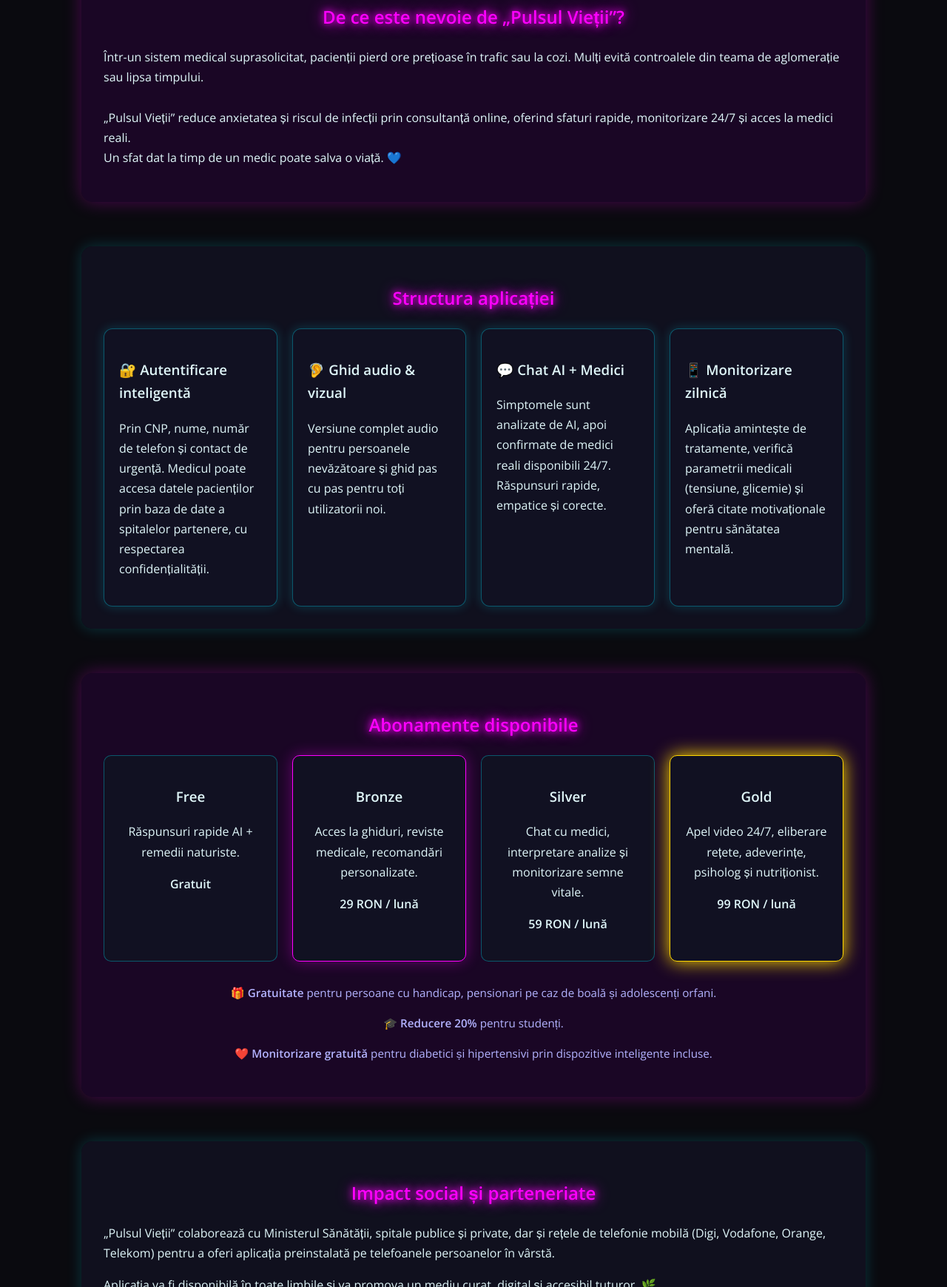
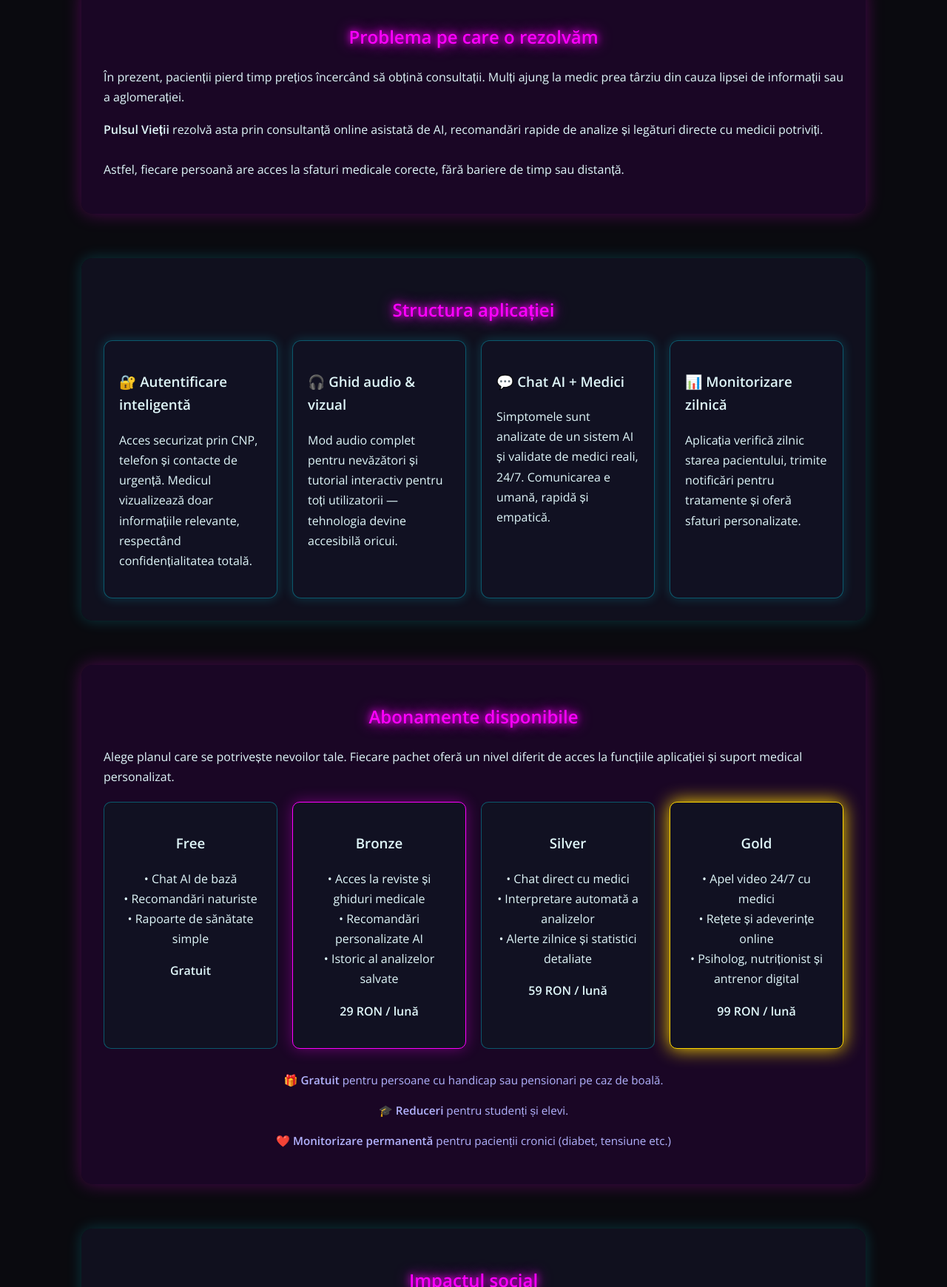
Before and after one commit to Anamaria-Toma/PulsulVietii, a plain HTML site: page index.html in a window 1280 px wide. Shown: the part 1060-2800 px from the top of the page at 74% size. Drawn offline with nearby package versions, Linux system fonts and the light colour scheme.

Commit message:
Update index.html

```diff
--- a/index.html
+++ b/index.html
@@ -17,36 +17,39 @@
     <p class="tagline">AI pentru sănătate — Inovație, grijă și accesibilitate pentru toți</p>
     <nav class="navbar">
       <a href="#despre">Despre</a>
-      <a href="#problema">Problema actuală</a>
-      <a href="#structura">Structura aplicației</a>
+      <a href="#problema">Problema</a>
+      <a href="#structura">Structură</a>
       <a href="#abonamente">Abonamente</a>
       <a href="#impact">Impact</a>
       <a href="#contact">Contact</a>
     </nav>
   </header>
 
-  <!-- HERO SECTION -->
+  <!-- HERO -->
   <section class="hero">
     <div class="hero-content">
       <h2>Inovația care salvează timp, vieți și resurse</h2>
-      <p>O aplicație care conectează pacienții, medicii și tehnologia — cu scopul de a transforma sistemul medical într-unul mai eficient și uman.</p>
-      <a href="#abonamente" class="btn primary">Află mai multe</a>
+      <p>„Pulsul Vieții” aduce împreună medici, pacienți și tehnologia AI pentru a face îngrijirea medicală mai rapidă, mai sigură și mai umană.</p>
+      <div class="buttons">
+        <a href="#abonamente" class="btn primary">Vezi abonamentele</a>
+        <a href="#contact" class="btn secondary">Devino partener</a>
+      </div>
     </div>
   </section>
 
   <!-- DESPRE -->
   <section id="despre" class="content-section">
-    <h2>Despre viitoarea noastră aplicație</h2>
-    <p><strong>Data:</strong> 16 octombrie 2025</p>
-    <p>Am ales numele <strong>„Pulsul Vieții”</strong> deoarece este ușor de memorat și transmite un mesaj universal: grija pentru fiecare bătaie de inimă. Aplicația este destinată tuturor, indiferent de vârstă sau nivel de cunoștințe digitale — pentru ca sănătatea să fie accesibilă oricui.</p>
+    <h2>Despre aplicație</h2>
+    <p><strong>Data lansării:</strong> 16 octombrie 2025</p>
+    <p>Am creat <strong>„Pulsul Vieții”</strong> pentru a transforma modul în care oamenii interacționează cu sistemul medical. Cu o interfață simplă și un nucleu AI avansat, aplicația oferă diagnosticare preliminară, planuri de tratament personalizate și conectare directă cu specialiștii potriviți.</p>
   </section>
 
-  <!-- PROBLEMA ACTUALĂ -->
+  <!-- PROBLEMA -->
   <section id="problema" class="content-section alt">
-    <h2>De ce este nevoie de „Pulsul Vieții”?</h2>
-    <p>Într-un sistem medical suprasolicitat, pacienții pierd ore prețioase în trafic sau la cozi. Mulți evită controalele din teama de aglomerație sau lipsa timpului.
-      <br><br>„Pulsul Vieții” reduce anxietatea și riscul de infecții prin consultanță online, oferind sfaturi rapide, monitorizare 24/7 și acces la medici reali.
-      <br>Un sfat dat la timp de un medic poate salva o viață. 💙</p>
+    <h2>Problema pe care o rezolvăm</h2>
+    <p>În prezent, pacienții pierd timp prețios încercând să obțină consultații. Mulți ajung la medic prea târziu din cauza lipsei de informații sau a aglomerației.</p>
+    <p><strong>Pulsul Vieții</strong> rezolvă asta prin consultanță online asistată de AI, recomandări rapide de analize și legături directe cu medicii potriviți.
+    <br><br>Astfel, fiecare persoană are acces la sfaturi medicale corecte, fără bariere de timp sau distanță.</p>
   </section>
 
   <!-- STRUCTURA -->
@@ -55,19 +58,19 @@
     <div class="grid">
       <div class="card">
         <h3>🔐 Autentificare inteligentă</h3>
-        <p>Prin CNP, nume, număr de telefon și contact de urgență. Medicul poate accesa datele pacienților prin baza de date a spitalelor partenere, cu respectarea confidențialității.</p>
+        <p>Acces securizat prin CNP, telefon și contacte de urgență. Medicul vizualizează doar informațiile relevante, respectând confidențialitatea totală.</p>
       </div>
       <div class="card">
-        <h3>🦻 Ghid audio & vizual</h3>
-        <p>Versiune complet audio pentru persoanele nevăzătoare și ghid pas cu pas pentru toți utilizatorii noi.</p>
+        <h3>🎧 Ghid audio & vizual</h3>
+        <p>Mod audio complet pentru nevăzători și tutorial interactiv pentru toți utilizatorii — tehnologia devine accesibilă oricui.</p>
       </div>
       <div class="card">
         <h3>💬 Chat AI + Medici</h3>
-        <p>Simptomele sunt analizate de AI, apoi confirmate de medici reali disponibili 24/7. Răspunsuri rapide, empatice și corecte.</p>
+        <p>Simptomele sunt analizate de un sistem AI și validate de medici reali, 24/7. Comunicarea e umană, rapidă și empatică.</p>
       </div>
       <div class="card">
-        <h3>📱 Monitorizare zilnică</h3>
-        <p>Aplicația amintește de tratamente, verifică parametrii medicali (tensiune, glicemie) și oferă citate motivaționale pentru sănătatea mentală.</p>
+        <h3>📊 Monitorizare zilnică</h3>
+        <p>Aplicația verifică zilnic starea pacientului, trimite notificări pentru tratamente și oferă sfaturi personalizate.</p>
       </div>
     </div>
   </section>
@@ -75,50 +78,57 @@
   <!-- ABONAMENTE -->
   <section id="abonamente" class="content-section alt">
     <h2>Abonamente disponibile</h2>
+    <p class="intro">Alege planul care se potrivește nevoilor tale. Fiecare pachet oferă un nivel diferit de acces la funcțiile aplicației și suport medical personalizat.</p>
+
     <div class="plans">
       <div class="plan">
         <h3>Free</h3>
-        <p>Răspunsuri rapide AI + remedii naturiste.</p>
-        <p><strong>Gratuit</strong></p>
+        <p>• Chat AI de bază<br>• Recomandări naturiste<br>• Rapoarte de sănătate simple</p>
+        <p class="price"><strong>Gratuit</strong></p>
       </div>
+
       <div class="plan highlight">
         <h3>Bronze</h3>
-        <p>Acces la ghiduri, reviste medicale, recomandări personalizate.</p>
-        <p><strong>29 RON / lună</strong></p>
+        <p>• Acces la reviste și ghiduri medicale<br>• Recomandări personalizate AI<br>• Istoric al analizelor salvate</p>
+        <p class="price"><strong>29 RON / lună</strong></p>
       </div>
+
       <div class="plan">
         <h3>Silver</h3>
-        <p>Chat cu medici, interpretare analize și monitorizare semne vitale.</p>
-        <p><strong>59 RON / lună</strong></p>
+        <p>• Chat direct cu medici<br>• Interpretare automată a analizelor<br>• Alerte zilnice și statistici detaliate</p>
+        <p class="price"><strong>59 RON / lună</strong></p>
       </div>
+
       <div class="plan premium">
         <h3>Gold</h3>
-        <p>Apel video 24/7, eliberare rețete, adeverințe, psiholog și nutriționist.</p>
-        <p><strong>99 RON / lună</strong></p>
+        <p>• Apel video 24/7 cu medici<br>• Rețete și adeverințe online<br>• Psiholog, nutriționist și antrenor digital</p>
+        <p class="price"><strong>99 RON / lună</strong></p>
       </div>
     </div>
 
     <div class="bonus-info">
-      <p>🎁 <strong>Gratuitate</strong> pentru persoane cu handicap, pensionari pe caz de boală și adolescenți orfani.</p>
-      <p>🎓 <strong>Reducere 20%</strong> pentru studenți.</p>
-      <p>❤️ <strong>Monitorizare gratuită</strong> pentru diabetici și hipertensivi prin dispozitive inteligente incluse.</p>
+      <p>🎁 <strong>Gratuit</strong> pentru persoane cu handicap sau pensionari pe caz de boală.</p>
+      <p>🎓 <strong>Reduceri</strong> pentru studenți și elevi.</p>
+      <p>❤️ <strong>Monitorizare permanentă</strong> pentru pacienții cronici (diabet, tensiune etc.)</p>
     </div>
   </section>
 
   <!-- IMPACT -->
   <section id="impact" class="content-section">
-    <h2>Impact social și parteneriate</h2>
-    <p>„Pulsul Vieții” colaborează cu Ministerul Sănătății, spitale publice și private, dar și rețele de telefonie mobilă (Digi, Vodafone, Orange, Telekom) pentru a oferi aplicația preinstalată pe telefoanele persoanelor în vârstă.</p>
-    <p>Aplicația va fi disponibilă în toate limbile și va promova un mediu curat, digital și accesibil tuturor. 🌿</p>
+    <h2>Impactul social</h2>
+    <p><strong>„Pulsul Vieții”</strong> colaborează cu spitale, clinici private și rețele de telefonie (Digi, Orange, Vodafone) pentru a oferi acces gratuit celor aflați în nevoie. </p>
+    <p>Aplicația promovează un mediu digital curat, incluziv și sustenabil. 🌿</p>
   </section>
 
   <!-- CONTACT -->
   <section id="contact" class="content-section alt">
     <h2>Contact & Parteneriate</h2>
+    <p>Suntem deschiși colaborărilor cu instituții medicale, ONG-uri și parteneri tehnologici. Trimite-ne un mesaj și te vom contacta în cel mai scurt timp.</p>
+
     <form class="contact-form">
       <input type="text" placeholder="Nume complet" required>
       <input type="email" placeholder="Email" required>
-      <textarea placeholder="Mesajul tău..."></textarea>
+      <textarea placeholder="Mesajul tău..." required></textarea>
       <button type="submit" class="btn secondary">Trimite</button>
     </form>
   </section>
```
